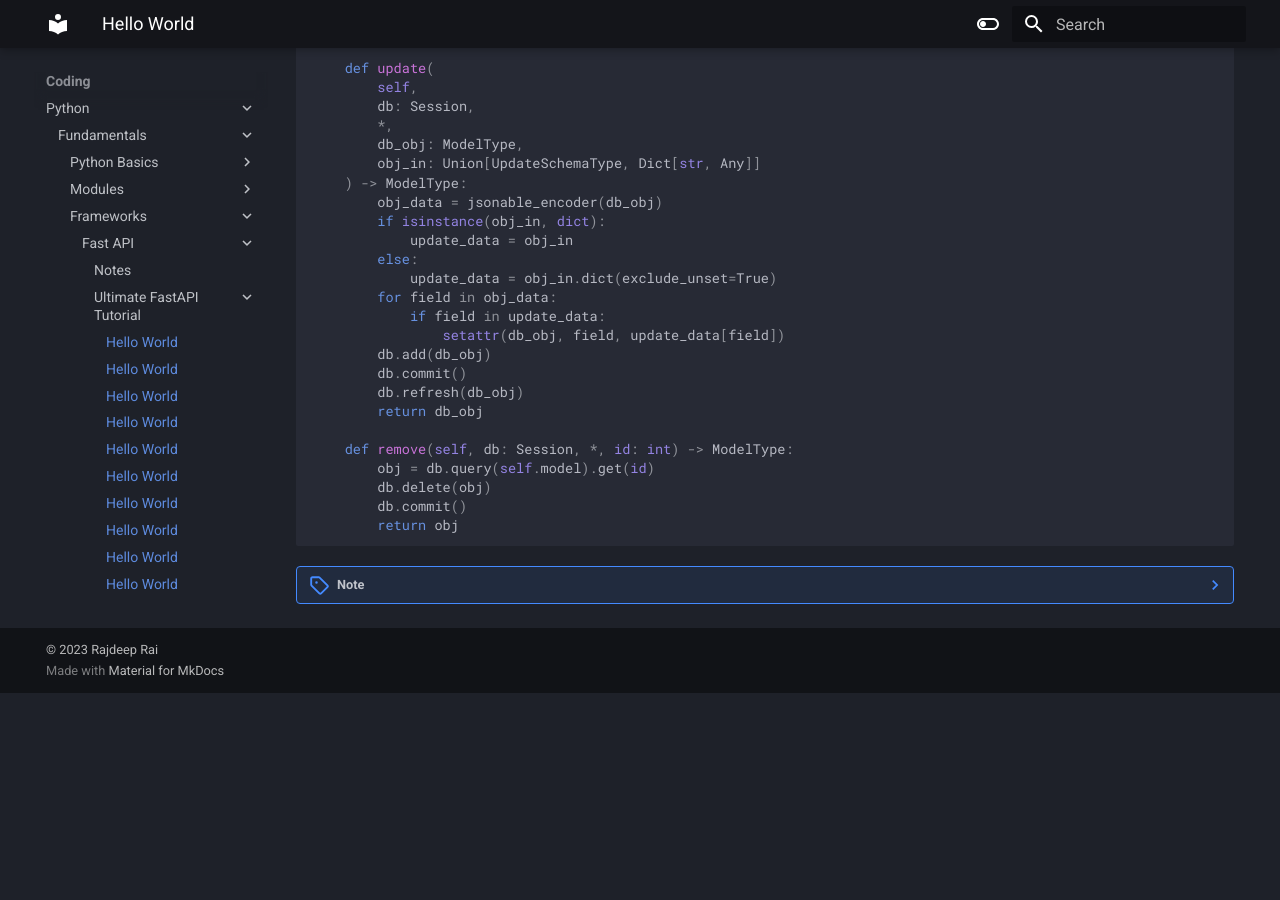
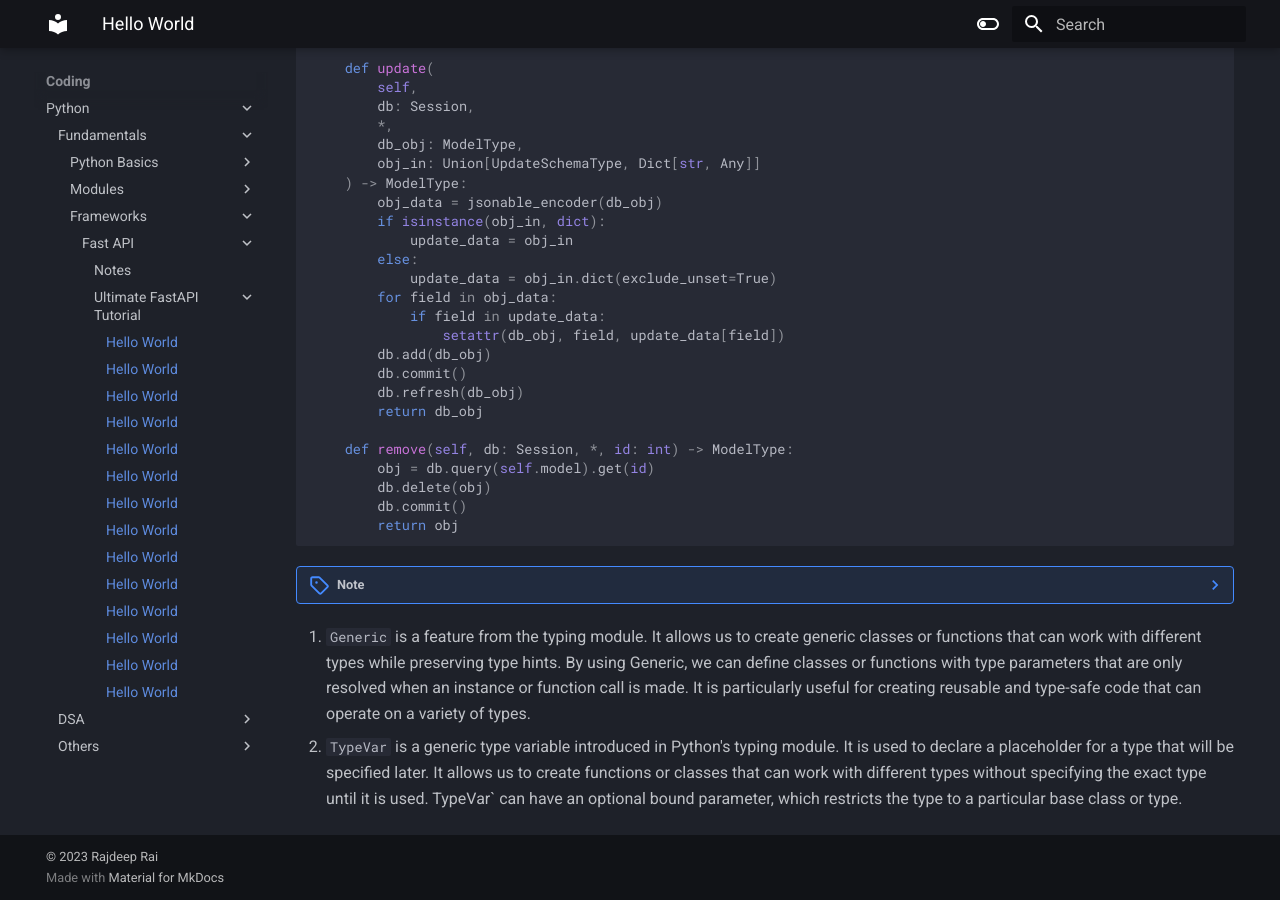
Before and after one commit to rajdyp/study-decks, an MkDocs documentation site: the page built from docs/python/drill-down/fastapi/ultimate-fastapi-tutorial/part-07-database/app/crud/base.md, in a window 1280 px wide and 900 px high, scrolled down 921 px. Built offline with MkDocs 1.6.1 and Material for MkDocs 9.7.7, drawn with Linux system fonts in a browser that asks for light colours; emoji names are drawn with the system emoji font; before the commit the page ends 1614 px from its top, so only the background shows below that.

Commit message:
Update base.md

```diff
--- a/docs/python/drill-down/fastapi/ultimate-fastapi-tutorial/part-07-database/app/crud/base.md
+++ b/docs/python/drill-down/fastapi/ultimate-fastapi-tutorial/part-07-database/app/crud/base.md
@@ -105,9 +105,11 @@ class CRUDBase(Generic[ModelType, CreateSchemaType, UpdateSchemaType]):
     This generic `CRUDBase` class can be used as a base class for specific CRUD implementations for different SQLAlchemy models and Pydantic
     schemas. It provides reusable and type-safe methods for common database operations.
 
-    Lorem ipsum dolor sit amet, (1) consectetur adipiscing elit.
-    { .annotate }
-
-    1.  :man_raising_hand: I'm an annotation! I can contain `code`, __formatted
-        text__, images, ... basically anything that can be expressed in Markdown.
-    2.  Generic is a feature from the typing module.
+1.  `Generic` is a feature from the typing module.
+    It allows us to create generic classes or functions that can work with different types while preserving type hints.
+    By using Generic, we can define classes or functions with type parameters that are only resolved when an instance or function call is made.
+    It is particularly useful for creating reusable and type-safe code that can operate on a variety of types.
+2.  `TypeVar` is a generic type variable introduced in Python's typing module.
+    It is used to declare a placeholder for a type that will be specified later.
+    It allows us to create functions or classes that can work with different types without specifying the exact type until it is used.
+    TypeVar` can have an optional bound parameter, which restricts the type to a particular base class or type.
```
Also changed, not shown: other parts of docs/python/drill-down/fastapi/ultimate-fastapi-tutorial/part-07-database/app/crud/base.md (+1 -1 lines).
